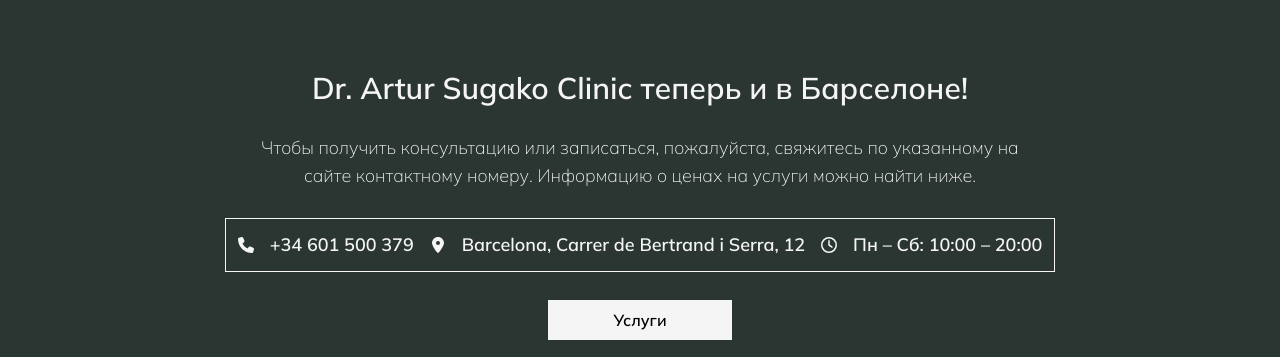
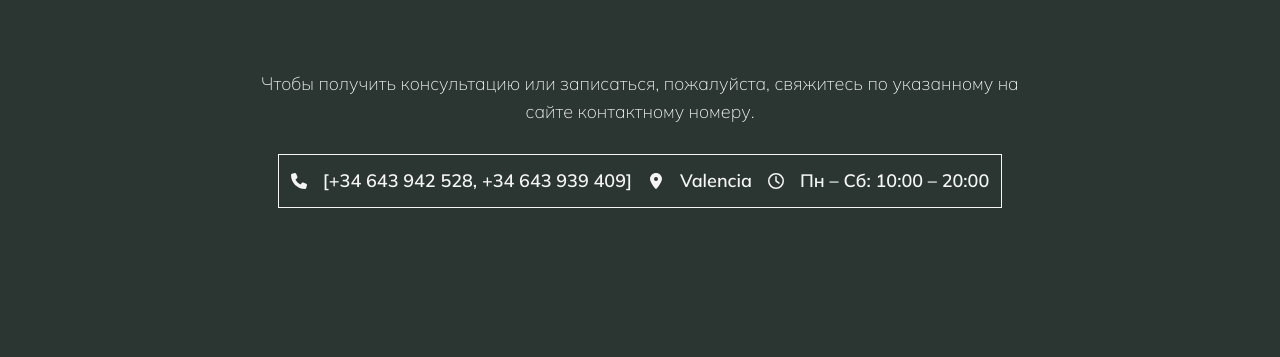
Before and after one commit to KirillUnited/beautymyway-app, a Next.js app: page / in a window 1280 px wide. Shown: the part 570-927 px from the top of the page. Built offline with nearby package versions, Linux system fonts and the light colour scheme.

Commit message:
Update info

```diff
--- a/src/app/containers/InfoSection/InfoSection.tsx
+++ b/src/app/containers/InfoSection/InfoSection.tsx
@@ -1,5 +1,4 @@
 import React from 'react';
-import Button from '@/components/Button/Button';
 import Contacts from '@/components/Contacts/Contacts';
 import styles from './InfoSection.module.scss';
 
@@ -7,10 +6,8 @@ export default function InfoSection() {
     return (
         <section className={styles.root}>
             <div className={styles.wrapper}>
-                <h2 className={styles.title}>Dr. Artur Sugako Clinic теперь и в Барселоне!</h2>
-                <p className={styles.description}>Чтобы получить консультацию или записаться, пожалуйста, свяжитесь по указанному на сайте контактному номеру. Информацию о ценах на услуги можно найти ниже.</p>
-                <Contacts className={styles.contacts} tel={`+34 601 500 379`} address={'Barcelona, Carrer de Bertrand i Serra, 12'} time={'Пн – Сб: 10:00 – 20:00'} />
-                <Button variant='primary' className={styles.button}>Услуги</Button>
+                <p className={styles.description}>Чтобы получить консультацию или записаться, пожалуйста, свяжитесь по указанному на сайте контактному номеру.</p>
+                <Contacts className={styles.contacts} tel={`[+34 643 942 528, +34 643 939 409]`} address={'Valencia'} time={'Пн – Сб: 10:00 – 20:00'} />
             </div>
         </section>
     )
```
